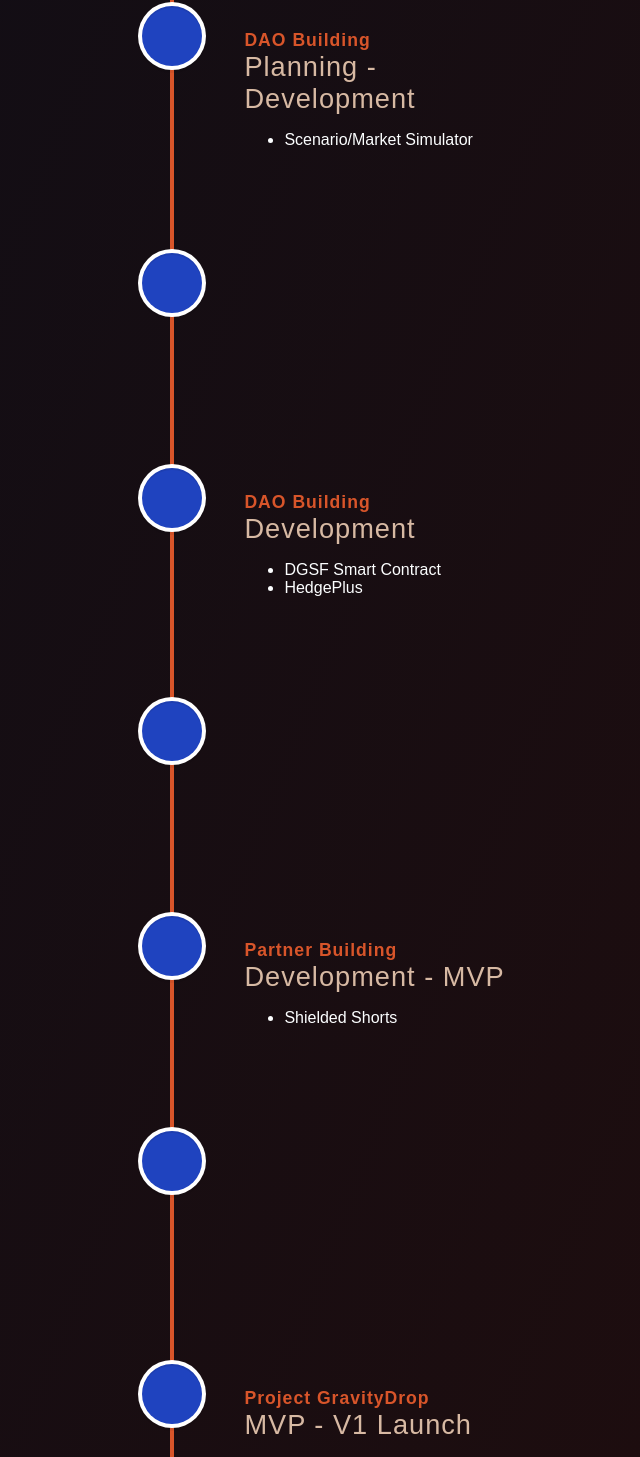
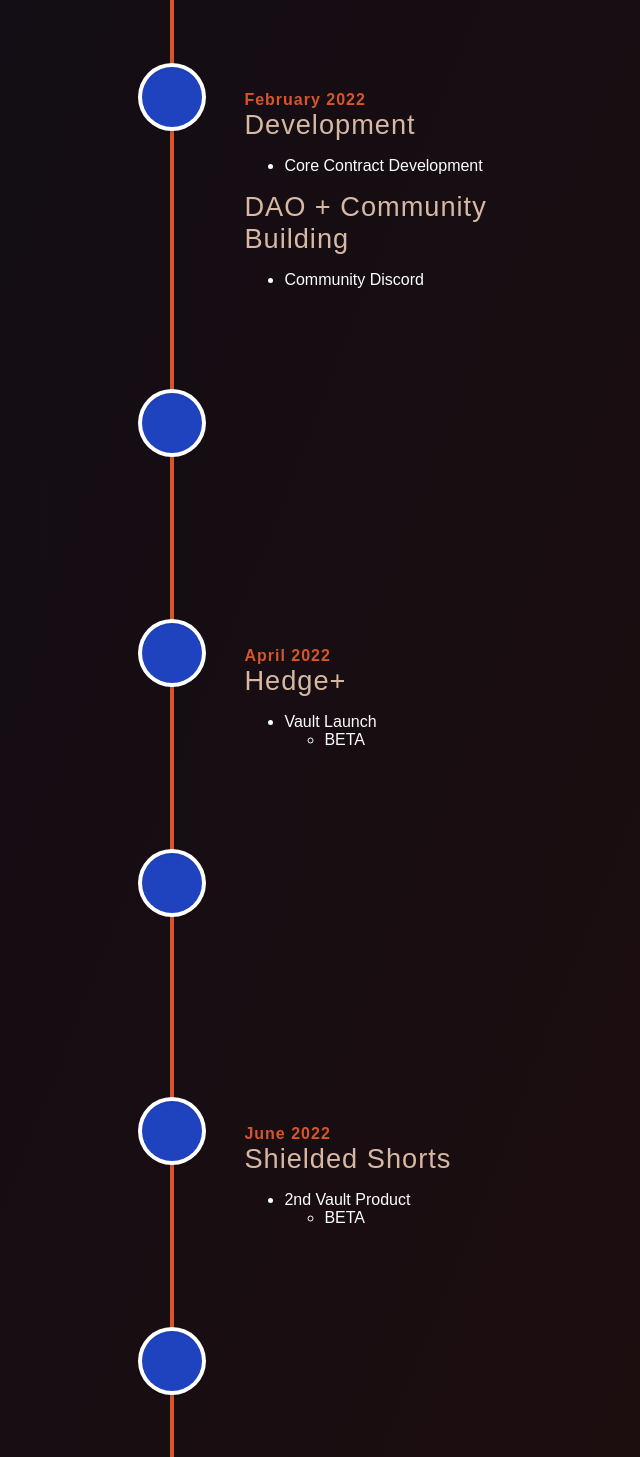
Before and after one commit to Y-Foundry-Dao/yfoundry-frontend, a React (Create React App) app in the folder landing-page/: page / in a window 1280 px wide. Shown: the part 2744-4201 px from the top of the page, without its empty margins (468-1108 px from the left). Built offline with nearby package versions, Linux system fonts and the light colour scheme; a web font is replaced by a local one.

Commit message:
Updated text to new roadmap text

```diff
--- a/landing-page/src/components/sections/roadmap/RoadmapTimeline.tsx
+++ b/landing-page/src/components/sections/roadmap/RoadmapTimeline.tsx
@@ -13,11 +13,14 @@ function RoadmapTimeline() {
         contentArrowStyle={{ borderRight: '7px solid  rgba(33, 149, 243, 0)' }}
         iconStyle={{ background: '#1F43BF', }}
       >
-        <Title >Team Building</Title>
-        <Category >Planning</Category>
+        <Date >January 2022</Date>
+        <Category >Seed Round Funding</Category>
         <ul>
-          <li>yfoundry.io website launch</li>
-          <li>Technical Requirements</li>
+          <li>1.5M in Funding Reached</li>
+        </ul>
+        <Category >Web Presence Launch</Category>
+        <ul>
+          <li>Website Launched</li>
         </ul>
       </VerticalTimelineElement>
 
@@ -26,10 +29,14 @@ function RoadmapTimeline() {
         contentArrowStyle={{ borderRight: '7px solid  rgba(33, 149, 243, 0)' }}
         iconStyle={{ background: '#1F43BF' }}
       >
-        <Title >DAO Building</Title>
-        <Category >Planning - Development</Category>
+        <Date >February 2022</Date>
+        <Category >Development</Category>
         <ul>
-          <li>Scenario/Market Simulator</li>
+          <li>Core Contract Development</li>
+        </ul>
+        <Category >DAO + Community Building</Category>
+        <ul>
+          <li>Community Discord</li>
         </ul>
       </VerticalTimelineElement>
 
@@ -38,10 +45,13 @@ function RoadmapTimeline() {
         contentArrowStyle={{ borderRight: '7px solid  rgba(33, 149, 243, 0)' }}
         iconStyle={{ background: '#1F43BF' }}
       >
-        <Title>Partner Building</Title>
-        <Category >Development</Category>
+        <Date>March 2022</Date>
+        <Category >DGSF</Category>
         <ul>
-          <li>Trigger/Scheduler</li>
+          <li>"Upsilon" DGSF Launch</li>
+          <ul>
+            <li>BETA</li>
+          </ul>
         </ul>
       </VerticalTimelineElement>
 
@@ -50,11 +60,13 @@ function RoadmapTimeline() {
         contentArrowStyle={{ borderRight: '7px solid  rgba(33, 149, 243, 0)' }}
         iconStyle={{ background: '#1F43BF' }}
       >
-        <Title >DAO Building</Title>
-        <Category >Development</Category>
+        <Date>April 2022</Date>
+        <Category >Hedge+</Category>
         <ul>
-          <li>DGSF Smart Contract</li>
-          <li>HedgePlus</li>
+          <li>Vault Launch</li>
+          <ul>
+            <li>BETA</li>
+          </ul>
         </ul>
       </VerticalTimelineElement>
 
@@ -63,10 +75,14 @@ function RoadmapTimeline() {
         contentArrowStyle={{ borderRight: '7px solid  rgba(33, 149, 243, 0)' }}
         iconStyle={{ background: '#1F43BF' }}
       >
-        <Title >Project GravityDrop</Title>
+        <Date >May 2022</Date>
         <Category >MVP</Category>
         <ul>
           <li>Governance</li>
+          <ul>
+            <li>BETA</li>
+          </ul>
+          <li>Community Farming Events</li>
         </ul>
       </VerticalTimelineElement>
 
@@ -75,10 +91,13 @@ function RoadmapTimeline() {
         contentArrowStyle={{ borderRight: '7px solid  rgba(33, 149, 243, 0)' }}
         iconStyle={{ background: '#1F43BF' }}
       >
-        <Title>Partner Building</Title>
-        <Category >Development - MVP</Category>
+        <Date>June 2022</Date>
+        <Category >Shielded Shorts</Category>
         <ul>
-          <li>Shielded Shorts</li>
+          <li>2nd Vault Product</li>
+          <ul>
+            <li>BETA</li>
+          </ul>
         </ul>
       </VerticalTimelineElement>
 
@@ -87,11 +106,11 @@ function RoadmapTimeline() {
         contentArrowStyle={{ borderRight: '7px solid  rgba(33, 149, 243, 0)' }}
         iconStyle={{ background: '#1F43BF' }}
       >
-        <Title >Project GravityDrop</Title>
+        <Date >July 2022</Date>
         <Category >V1 Launch</Category>
         <ul>
-          <li>Launch</li>
-          <li>Strategy X</li>
+          <li>Simulation Engine</li>
+          <li>Vault moved out of BETA</li>
         </ul>
       </VerticalTimelineElement>
 
@@ -100,10 +119,10 @@ function RoadmapTimeline() {
         contentArrowStyle={{ borderRight: '7px solid  rgba(33, 149, 243, 0)' }}
         iconStyle={{ background: '#1F43BF' }}
       >
-        <Title >Project GravityDrop</Title>
-        <Category >MVP - V1 Launch</Category>
+        <Date >Quarter 3 2022</Date>
+        <Category >Community Vaults</Category>
         <ul>
-          <li>Community Farming Events</li>
+          <li>Community Vault Proposals</li>
         </ul>
       </VerticalTimelineElement>
 
@@ -111,10 +130,10 @@ function RoadmapTimeline() {
   )
 }
 
-const Title = styled.h3`
+const Date = styled.h3`
   color: ${props => `${props.theme.colors.orange}`};
   margin: 0;
-  font-size:1.1rem;
+  font-size:1rem;
   letter-spacing:1px;
   font-weight:600;
 `
```
